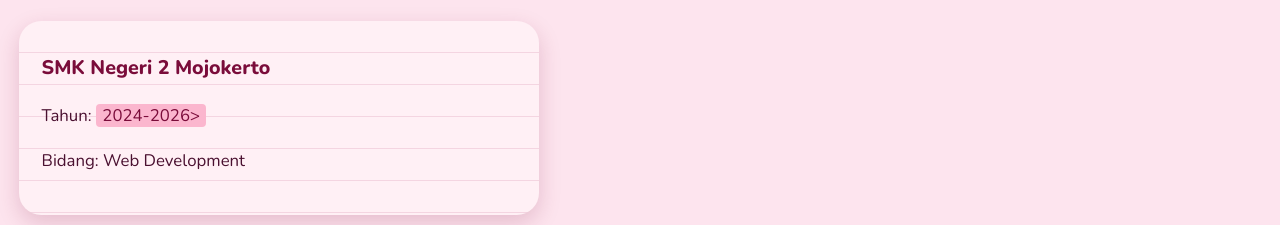
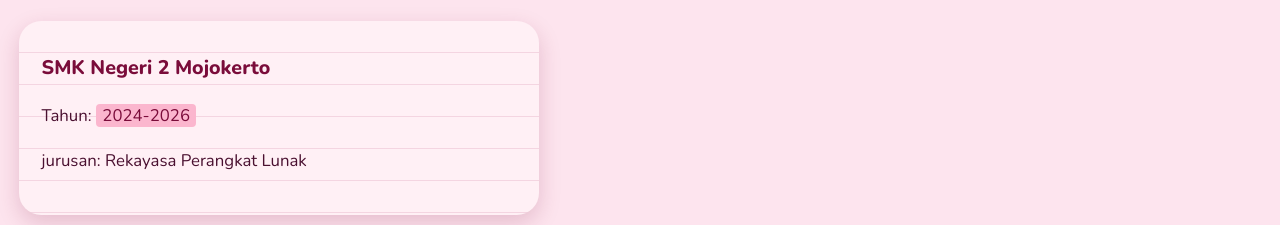
Before and after one commit to gheaayunurlaili/potofolio-ghea, a plain HTML site: page index.html in a window 1280 px wide. Shown: the part 3040-3265 px from the top of the page. Drawn offline with nearby package versions, Linux system fonts and the light colour scheme.

Commit message:
Memperbaiki kesalahan

```diff
--- a/index.html
+++ b/index.html
@@ -153,8 +153,8 @@
       <article class="card paper edu">
         <h3>SMK Negeri 2 Mojokerto</h3>
         <!-- EDIT: Ganti tahun dan jurusan dengan data asli -->
-        <p>Tahun: <mark>2024-2026></p>
-        <p>Bidang: Web Development</p>
+        <p>Tahun: <mark>2024-2026</p>
+        <p>jurusan: Rekayasa Perangkat Lunak</p>
       </article>
     </section>
 
```
